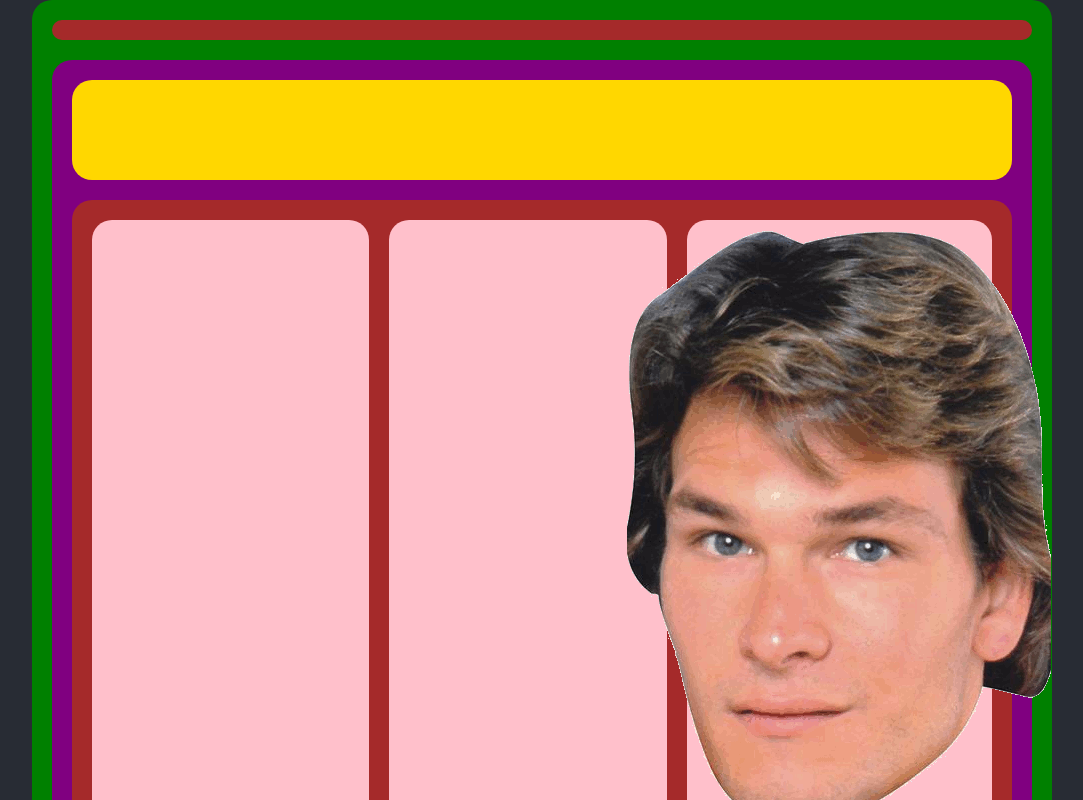
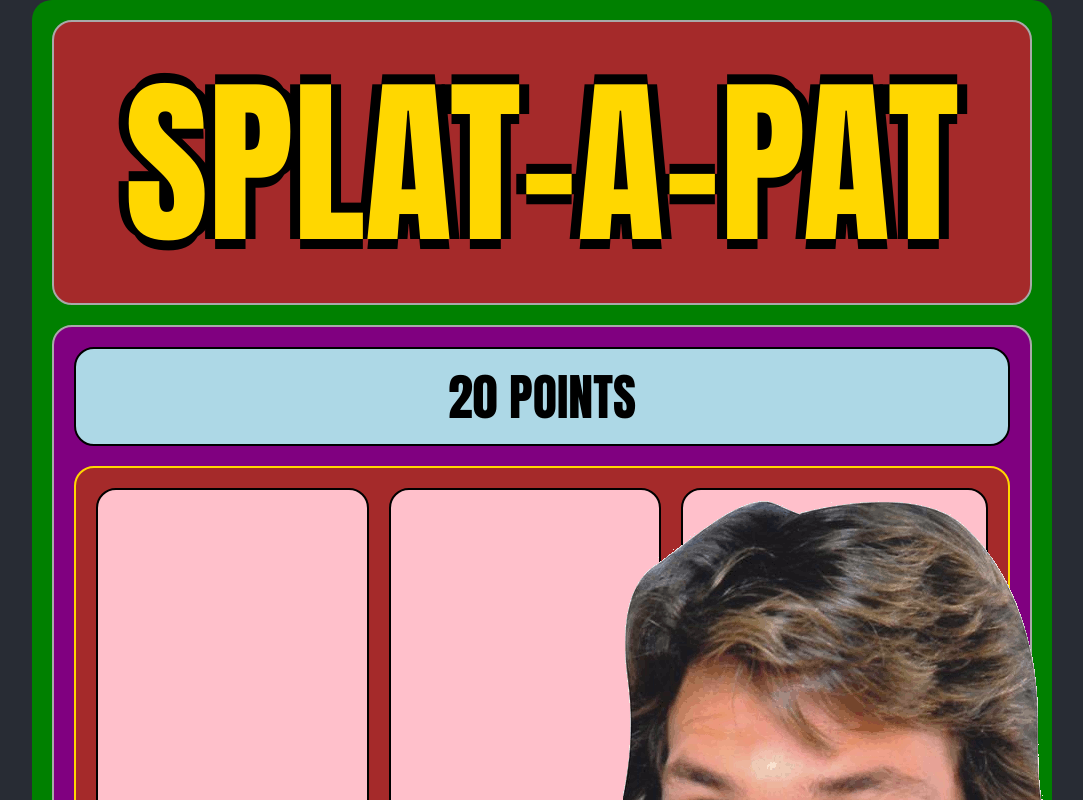
Before and after one commit to howlinbash/swayze, a React (Create React App) app: page / in a window 1280 px wide. Shown: the top 800 px of the page, without its empty margins (98-1181 px from the left). Built offline with nearby package versions, Linux system fonts and the light colour scheme.

Commit message:
finish first theme mockup

```diff
--- a/src/App.css
+++ b/src/App.css
@@ -19,14 +19,27 @@
 }
 
 .marquee {
+  border: 2px solid darkgrey;
   background-color: brown;
   border-radius: 20px;
   height: 60%;
   margin: 10px;
-  padding: 10px;
+  padding: 5px;
+  display: flex;
+  flex-direction: column;
+  justify-content: center;
+  align-items: center;
+}
+
+.marqueeText {
+  color: gold;
+  text-shadow: -10px 0 black, 0 10px black, 10px 0 black, 0 -10px black;
+  font-size: 180px;
+  font-family: impact;
 }
 
 .console {
+  border: 2px solid darkgrey;
   background-color: purple;
   border-radius: 20px;
   height: 100%;
@@ -38,14 +51,25 @@
 }
 
 .pointsBoard {
-  background-color: gold;
+  border: 2px solid black;
+  background-color: lightblue;
   border-radius: 20px;
   height: 100px;
   margin: 10px;
   padding: 10px;
+  display: flex;
+  flex-direction: column;
+  justify-content: center;
+  align-items: center;
+}
+
+.points {
+  font-size: 50px;
+  font-family: impact;
 }
 
 .wheel {
+  border: 2px solid gold;
   background-color: brown;
   border-radius: 20px;
   height: 100%;
@@ -57,6 +81,7 @@
 }
 
 .window {
+  border: 2px solid black;
   background-color: pink;
   border-radius: 20px;
   margin: 10px;
@@ -67,8 +92,6 @@
 }
 
 .window img {
-  /* align-items: center; */
   align-self: center;
   height: 100%;
-  /* width: 100%; */
 }
--- a/src/App.js
+++ b/src/App.js
@@ -9,9 +9,15 @@ class App extends Component {
       <div className="app">
         <div className="machine">
           <div className="marquee">
+            <div className="marqueeText">
+              SPLAT-A-PAT
+            </div>
           </div>
           <div className="console">
             <div className="pointsBoard">
+              <div className="points">
+                20 POINTS
+              </div>
             </div>
             <div className="wheel">
               <div className="window">
```
